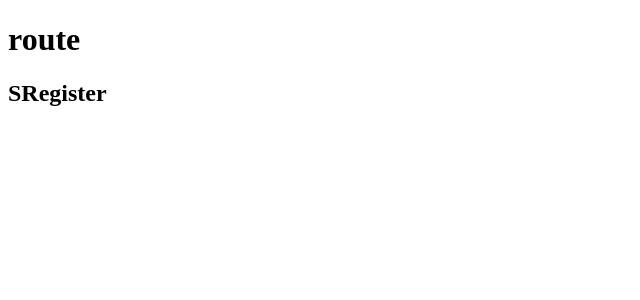
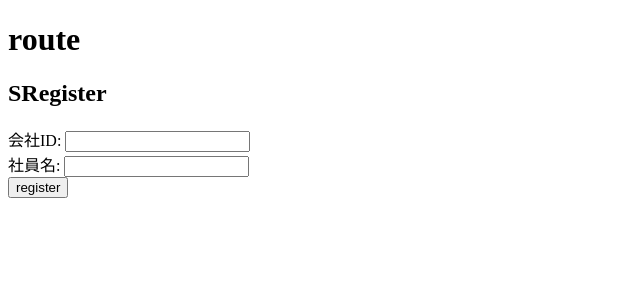
Before and after one commit to sakamoti55/shift_works, a React (Vite) app in the folder frontend/: page /houjin/h_login/s_register in a window 1280 px wide. Shown: the top 300 px of the page, without its empty margins (0-640 px from the left). Built offline with nearby package versions, Linux system fonts and the light colour scheme.

Commit message:
formの作成

```diff
--- a/frontend/src/components/houjin_comp/h_login_comp/SRegister.jsx
+++ b/frontend/src/components/houjin_comp/h_login_comp/SRegister.jsx
@@ -1,7 +1,40 @@
+import React, { useState, useEffect } from 'react';
+
 function SRegister(){
+    const [companyId,setCompanyId] = useState('');
+    const [employeeName,setEmployeeName] = useState('');
 
+    // 削除すること
+    // useEffect(() => {
+    //     console.log(companyId);
+    //     console.log(employeeName);
+    // },[companyId,employeeName])
     return (
+        <div>
             <h2>SRegister</h2>
+            <div>
+                <form>
+                    <div>
+                    <label>会社ID: </label>
+                    <input
+                        type="number"
+                        value={companyId}
+                        onChange={e => setCompanyId(e.target.value)}
+                    />
+                    </div>
+                    <div>
+                    <label>社員名: </label>
+                    <input
+                        type="text"
+                        value={employeeName}
+                        onChange={e => setEmployeeName(e.target.value)}
+                    />
+                    </div>
+                    <button type="submit">register</button>
+                </form>
+            </div>
+        </div>
+
     )
 }
 
```
